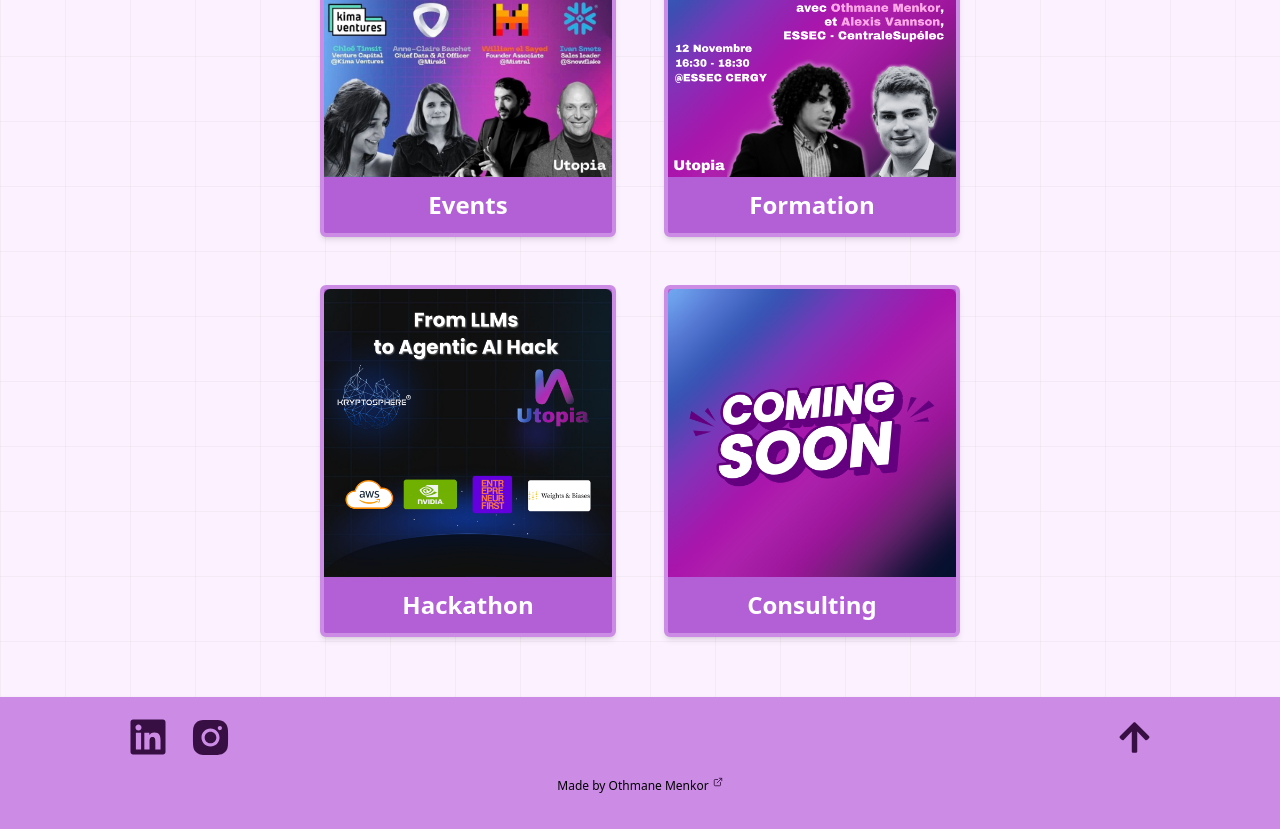
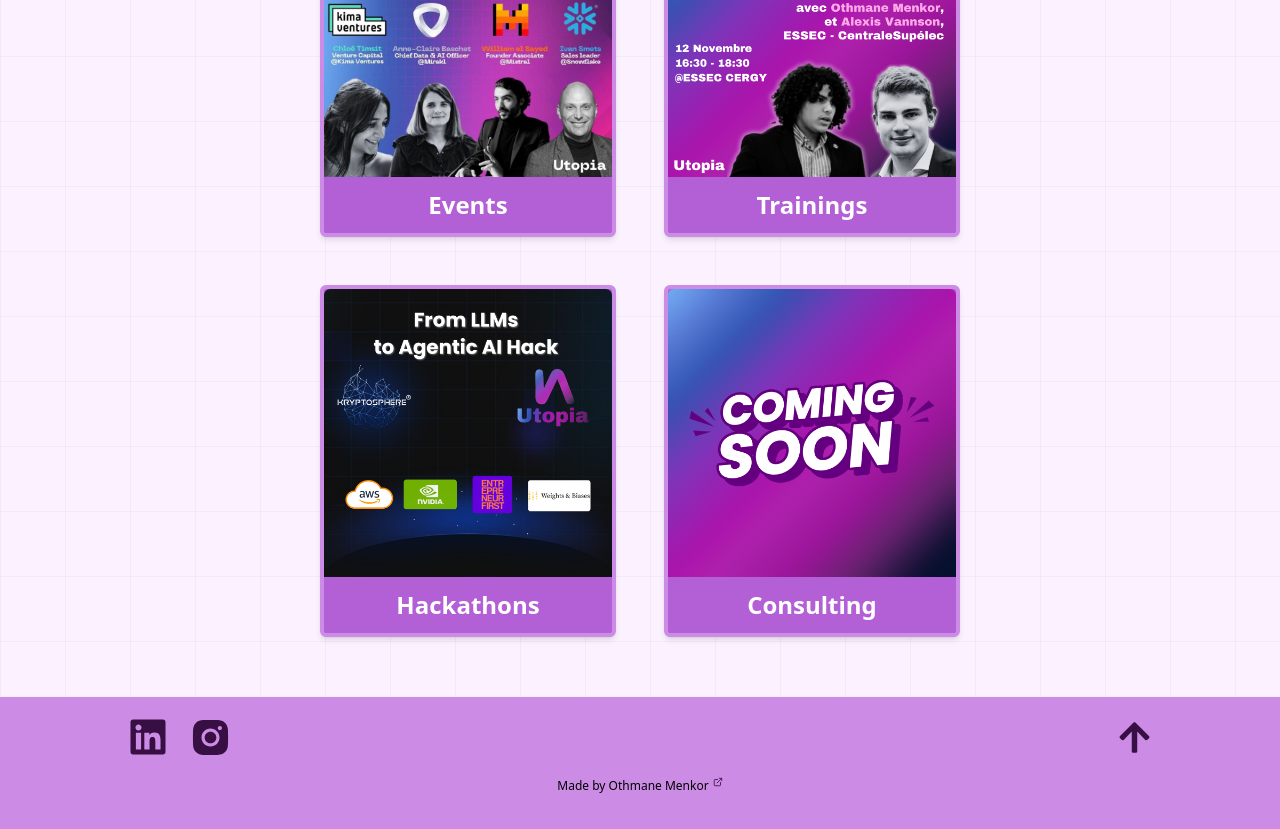
Before and after one commit to Othocs/UtopiaWebsite, a Next.js app: page / in a window 1280 px wide. Shown: the part 1439-2268 px from the top of the page. Built offline with nearby package versions, Linux system fonts and the light colour scheme.

Commit message:
arranger trainings et fade on mobile

```diff
--- a/app/Components/herotwo.tsx
+++ b/app/Components/herotwo.tsx
@@ -22,7 +22,17 @@
         </div>
 
         {/* Smaller screens */}
-        <div className="block md:hidden">
+        <div className="flex flex-col items-center md:hidden">
+          <Fade triggerOnce>
+            <Image
+              src={"/logos/bigutopia.png"}
+              alt="utopia"
+              width={200}
+              height={200}
+              className=" md:flex shrink-0 md:min-w-[350px] md:min-h-[350px] "
+            />
+          </Fade>
+
           <Fade triggerOnce>
             <div className="flex flex-col gap-5 text-center md:text-left">
               <p className=" text-5xl md:text-7xl ">
@@ -42,7 +52,7 @@
             alt="utopia"
             width={200}
             height={200}
-            className=" md:flex shrink-0 md:min-w-[350px] md:min-h-[350px] "
+            className=" hidden md:flex shrink-0 md:min-w-[350px] md:min-h-[350px] "
           />
         </Fade>
       </div>
--- a/app/Components/whatwedo.tsx
+++ b/app/Components/whatwedo.tsx
@@ -44,7 +44,7 @@
             />
             <h1 className="font-semibold text-2xl text-white pt-3 pb-3 text-center">
               {" "}
-              Formation{" "}
+              Trainings{" "}
             </h1>
           </motion.div>
 
@@ -61,7 +61,7 @@
             />
             <h1 className="font-semibold text-2xl text-white pt-3 pb-3 text-center">
               {" "}
-              Hackathon{" "}
+              Hackathons{" "}
             </h1>
           </motion.div>
 
--- a/app/Components/widgets/WhatWeDoDropDown.tsx
+++ b/app/Components/widgets/WhatWeDoDropDown.tsx
@@ -174,7 +174,7 @@
         className="flex w-full flex-col items-center justify-center py-2 text-neutral-400 transition-colors hover:text-neutral-50"
       >
         <IoSchoolSharp className="mb-2 text-xl text-[#f8e3ff]" />
-        <span className="text-xs">Formations</span>
+        <span className="text-xs">Trainings</span>
       </Link>
       <Link
         href="/eventspage"
```
